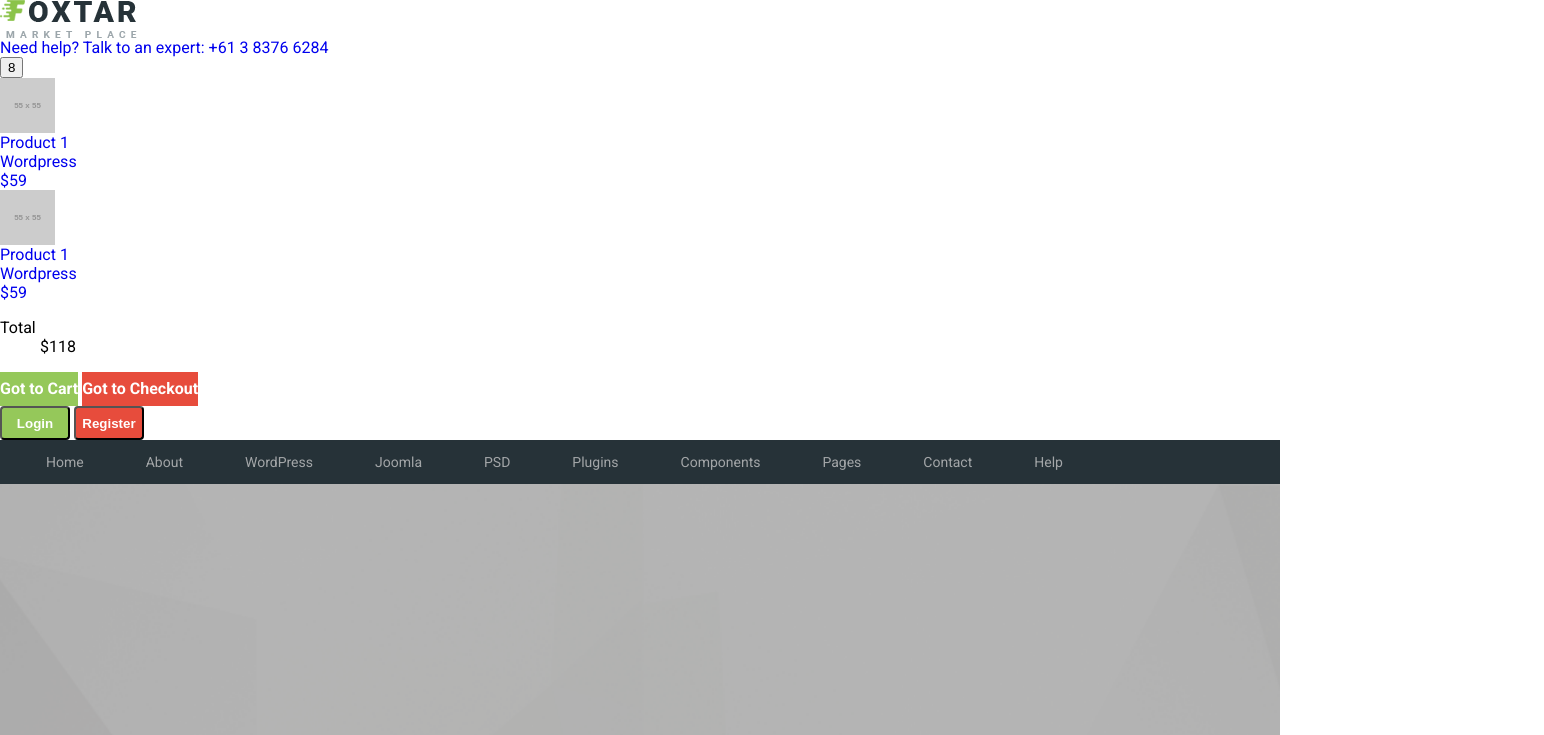
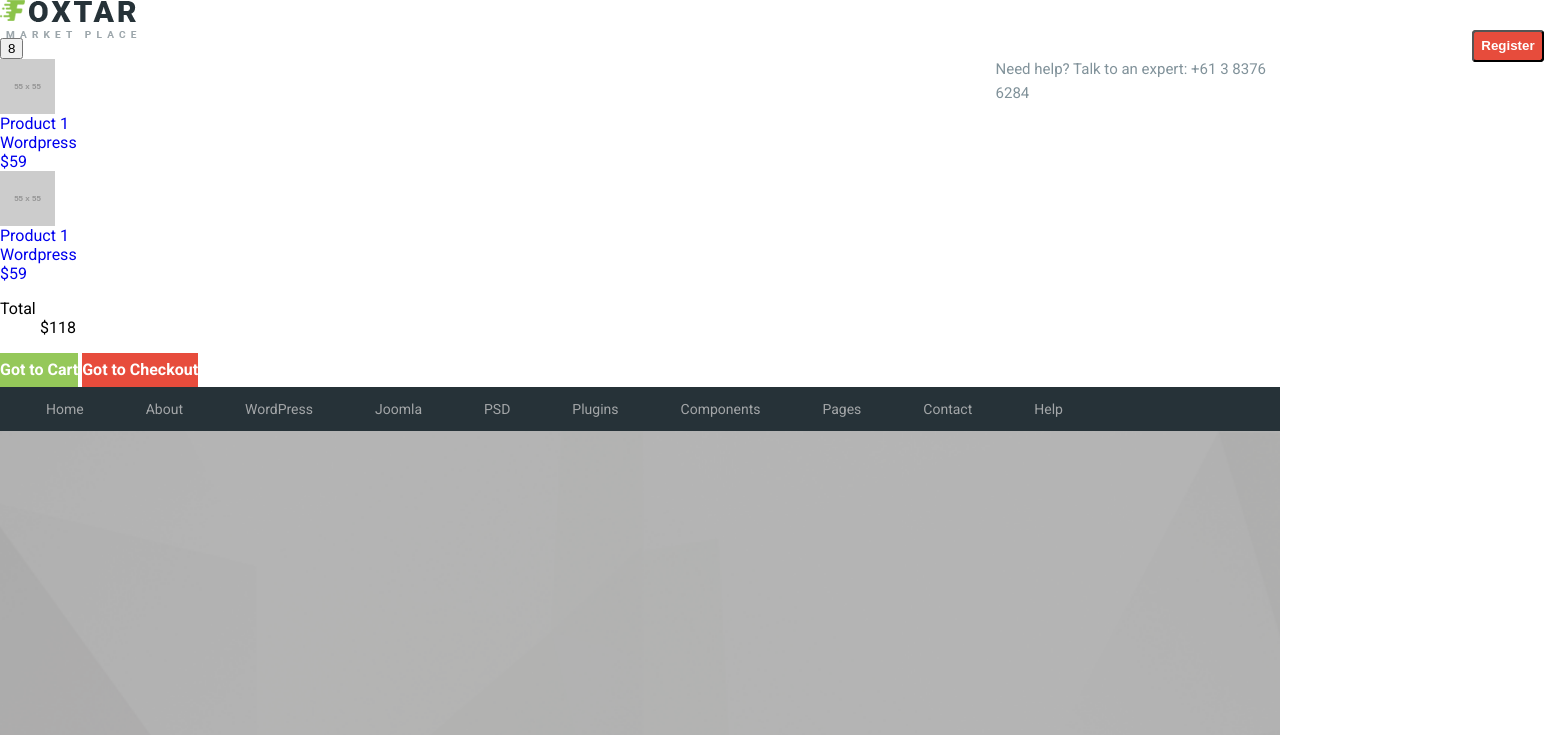
Before and after one commit to annaspas/online-store, a website: page src/home.html in a window 1280 px wide. Shown: the top 735 px of the page, 1544 px wide, since content can reach past the window. Drawn offline with nearby package versions, Linux system fonts and the light colour scheme; files that its build step writes are made by us from their sources; placeholder pictures from the web are drawn by us.

Commit message:
.header_tools

```diff
--- a/src/styles/blocks/_buttons.scss
+++ b/src/styles/blocks/_buttons.scss
@@ -26,6 +26,11 @@
 
   &--radius {
     border-radius: $btn-radius;
-    position: relative;
+    position: absolute;
+    left: 1472px;
+    top: 30px;
+    width: 72px;
+    height: 32px;
+    z-index: 510;
   }
 }
--- a/src/styles/blocks/_header.scss
+++ b/src/styles/blocks/_header.scss
@@ -18,9 +18,6 @@
       right: 0;
     }
   }
-
-
-  // header topnav
 
   .topnav {
     background-color: $var-black;
@@ -76,4 +73,23 @@
       text-align: left;
     }
   }
+
+  .header_tools {
+
+    .header_call-link {
+      font-size: 15px;
+      font-family: $base-f-family;
+      color: $gray;
+      line-height: 1.6;
+      text-align: left;
+      position: absolute;
+      left: 995.531px;
+      top: 56.668px;
+      z-index: 518;
+
+      .header_call-link span {
+        color: $red;
+      }
+    }
+  }
 }
--- a/src/styles/common/_variables.scss
+++ b/src/styles/common/_variables.scss
@@ -5,7 +5,7 @@ $green: #95c85a;
 $red: #e74c3c;
 $gray: #f4f6f5;
 $var-black: #263238;
-
+$gray: #81929a;
 // Type
 $base-f-family: 'Roboto', Arial, Helvetica, sans-serif;
 $base-f-size: 16px;
```
